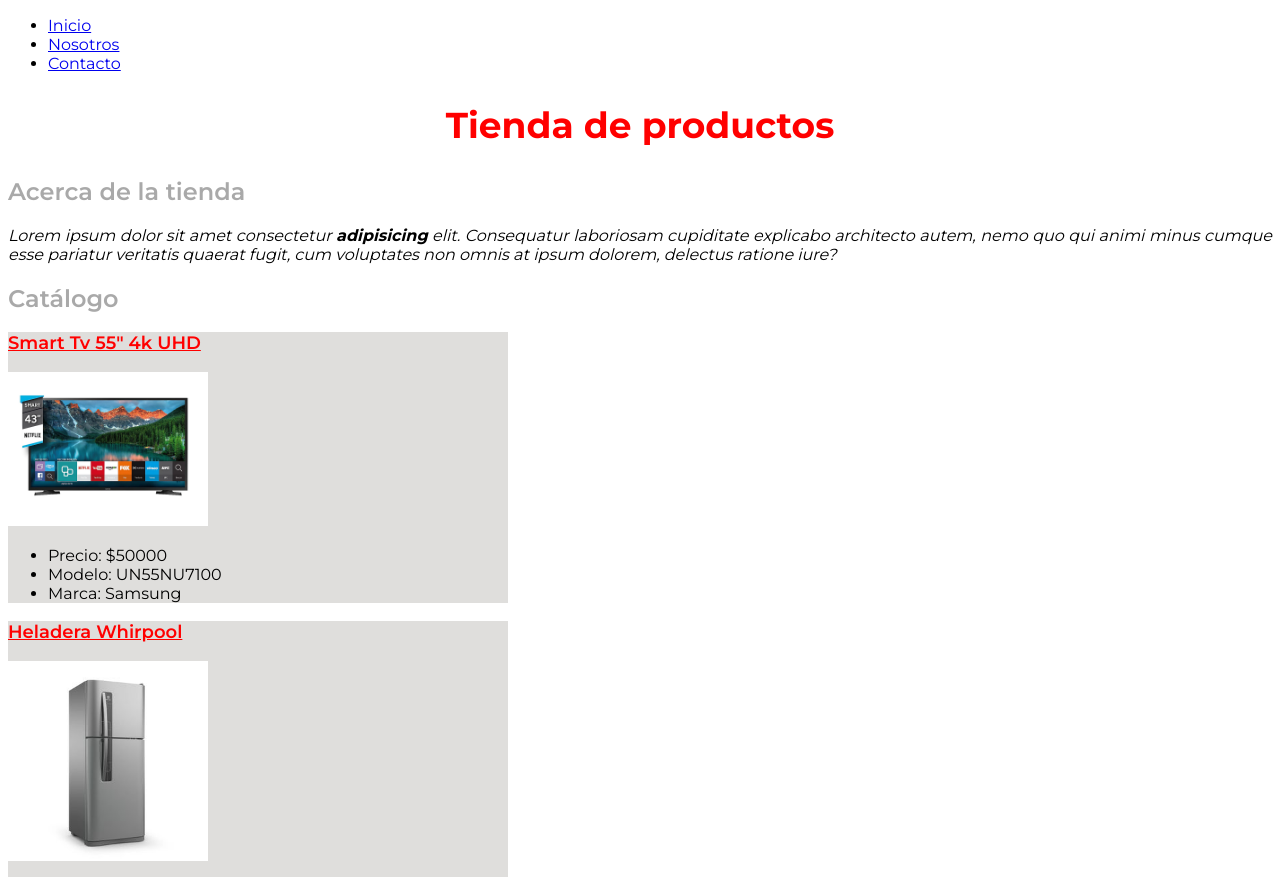
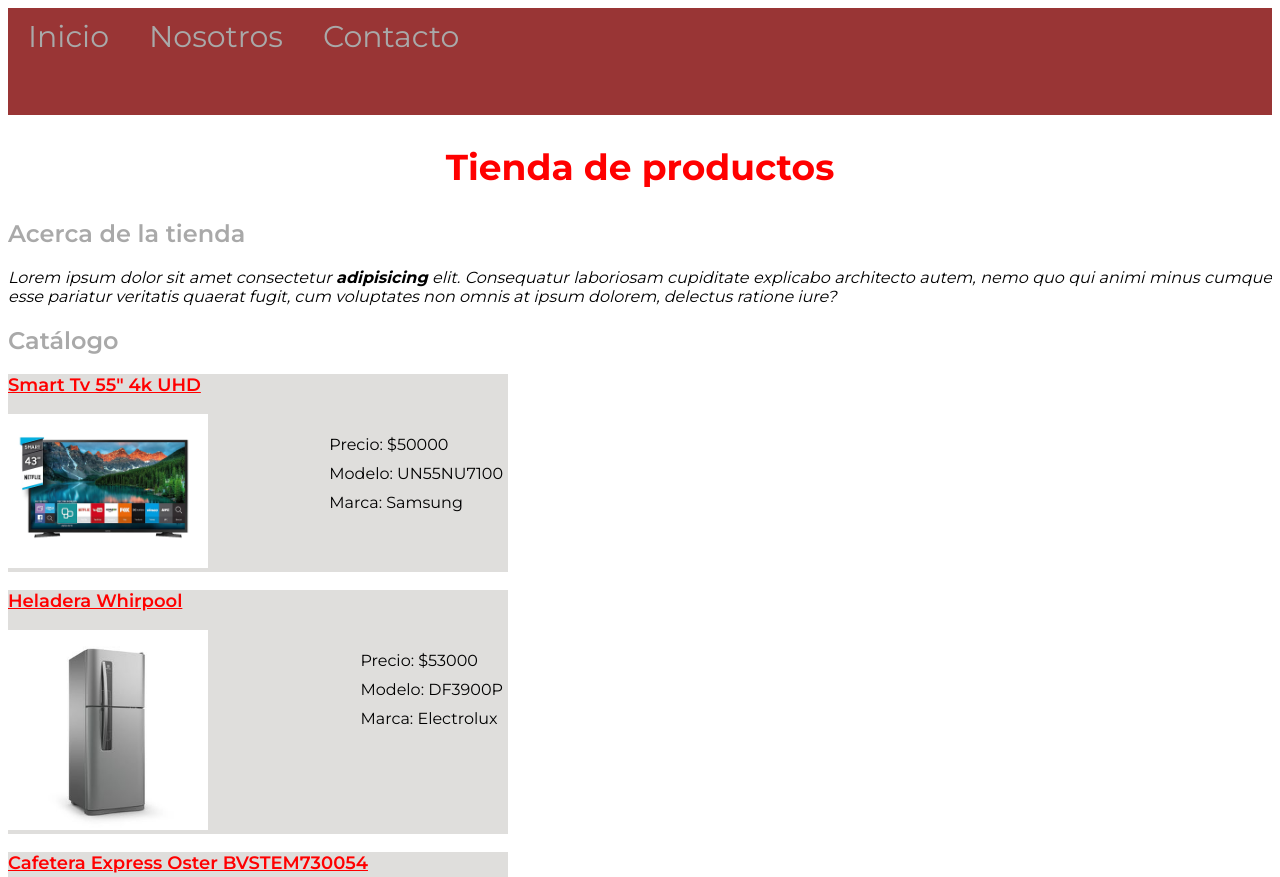
Before and after one commit to iodario/depcsuite-html, a plain HTML site: page index.html in a window 1280 px wide. Shown: the top 877 px of the page. Drawn offline with Linux system fonts and the light colour scheme.

Commit message:
correcciones CSS en index y contacto

```diff
--- a/index.html
+++ b/index.html
@@ -12,13 +12,16 @@
 
 <body>
 <nav>
-    <ul>
-        <li><a href="index.html">Inicio</a> </li>
-        <li><a href="nosotros.html">Nosotros</a> </li>
-        <li><a href="contacto.html">Contacto</a> </li>
+    <ul class="menu">
+        <li class="menu-item"><a class="menu-link" href="index.html">Inicio
+        </a> </li>
+        <li class="menu-item"><a class="menu-link" href="nosotros.html"> Nosotros
+        </a></li>
+        <li class="menu-item"><a class="menu-link" href="contacto.html"> Contacto
+        </a></li>
     </ul>
 </nav>
-<section>
+<section class="section-tienda">
     <h1 id=inicio>Tienda de productos</h1>
 
 
@@ -34,30 +37,30 @@
         <div class="producto">
             <h3>Smart Tv 55" 4k UHD</h3>
             <img src="img/tvsamung.jpg" alt="" srcset="">
-            <ul>
-                <li>Precio: $50000</li>
-                <li>Modelo: UN55NU7100</li>
-                <li>Marca: Samsung</li>
+            <ul class="producto-detalle">
+                <li class="detalle-item">Precio: $50000</li>
+                <li class="detalle-item">Modelo: UN55NU7100</li>
+                <li class="detalle-item">Marca: Samsung</li>
             </ul>
         </div>
 
         <div class="producto">
             <h3>Heladera Whirpool </h3>
             <img src="img/heladera.jpg" alt="" srcset="">
-            <ul>
-                <li>Precio: $53000</li>
-                <li>Modelo: DF3900P</li>
-                <li>Marca: Electrolux</li>
+            <ul class="producto-detalle">
+                <li class="detalle-item">Precio: $53000</li>
+                <li class="detalle-item">Modelo: DF3900P</li>
+                <li class="detalle-item">Marca: Electrolux</li>
             </ul>
         </div>
 
         <div class="producto">
             <h3>Cafetera Express Oster BVSTEM730054</h3>
             <img src="img/cafetera.jpg" alt="" srcset="">
-            <ul>
-                <li>Precio: $48000</li>
-                <li>Modelo: BVSTEM730054</li>
-                <li>Marca: Oster</li>
+            <ul class="producto-detalle">
+                <li class="detalle-item">Precio: $48000</li>
+                <li class="detalle-item">Modelo: BVSTEM730054</li>
+                <li class="detalle-item">Marca: Oster</li>
             </ul>
         </div>
 
--- a/style.css
+++ b/style.css
@@ -32,11 +32,32 @@ img {
     width: 200px;
 }
 
+/* --------------------------Producto----------------------------- */
 .producto{
 background:rgb(223, 222, 220);
 width:500px;
+
 }
 
+.producto-detalle{
+    float: right;
+    clear: both;
+
+}
+
+.detalle-item{
+    text-decoration: none;
+    list-style: none;
+    padding: 5px 5px;
+
+}
+.section-tienda{
+    clear: both;
+    overflow: hidden;
+}
+
+/* ---------------------------------------------------------------- */
+/* -----------------------Formulario------------------------------- */
 
 
 input[type=text] input[type=date] input [type=email] {
@@ -73,3 +94,45 @@ form span{
     color:rgb(226, 51, 51);
 
 }
+
+/* ---------------------------------------------------------------- */
+/* -----------------------Menu------------------------------ */
+
+
+.menu{
+
+
+    margin-top: 0px;
+    margin-bottom: 0px;
+    margin-left: 0px;
+    padding-left: 0px;
+    background: rgb(153, 53, 53);
+    font-size: 30px;
+    overflow: hidden;
+
+}
+
+.menu-link {
+
+    text-decoration: none;
+    display: block;
+    color: darkgray;
+    background: rgb(153, 53, 53);
+    padding: 10px 20px;
+    margin-bottom: 50px;
+
+}
+
+.menu-item{
+    float: left;
+    list-style: none;
+    width: auto;
+}
+.section-form{
+    clear: both;
+}
+
+.menu-item :hover{
+    background: rgb(63, 62, 61) ;
+
+}
```
Also changed, not shown: contacto.html (+8 -5 lines), nosotros.html (+26 -9 lines).
